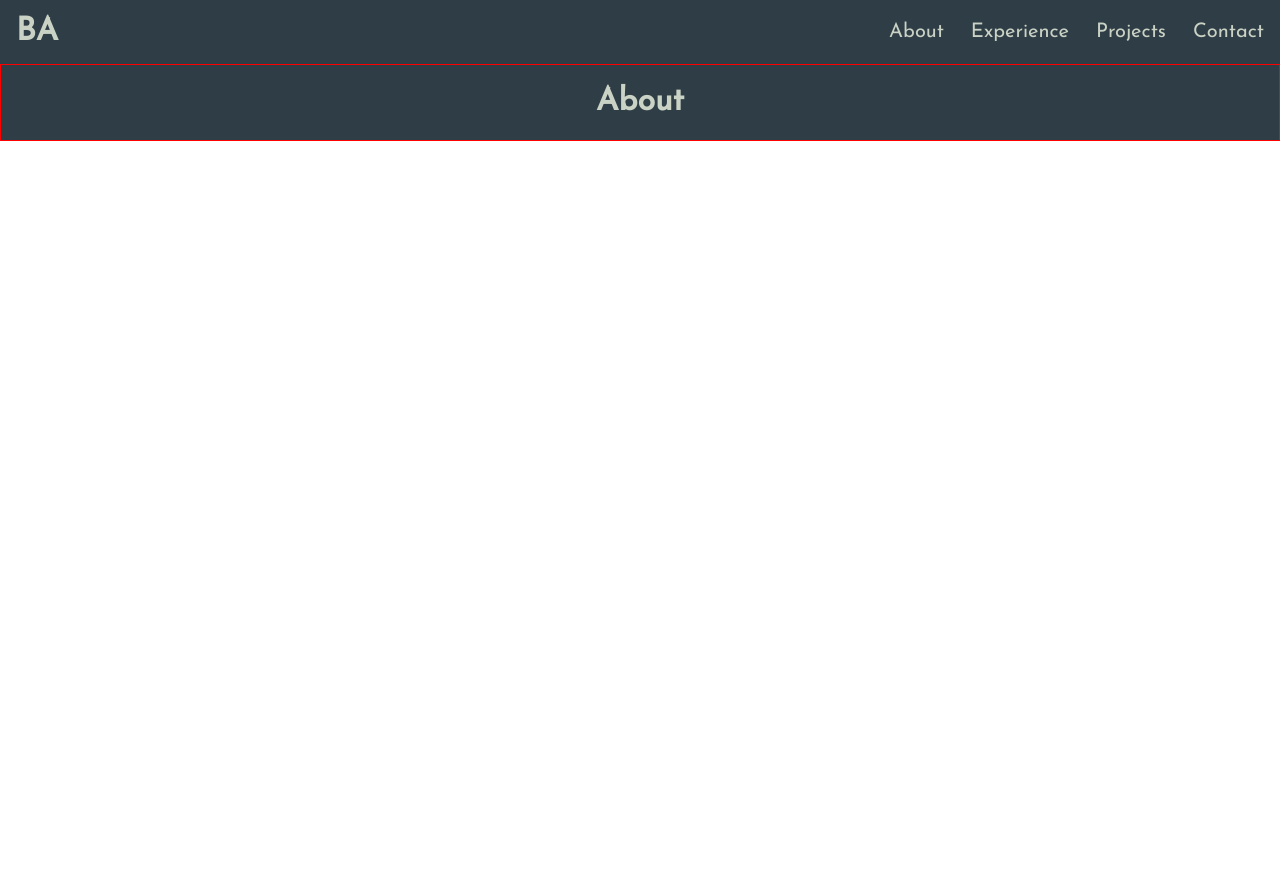
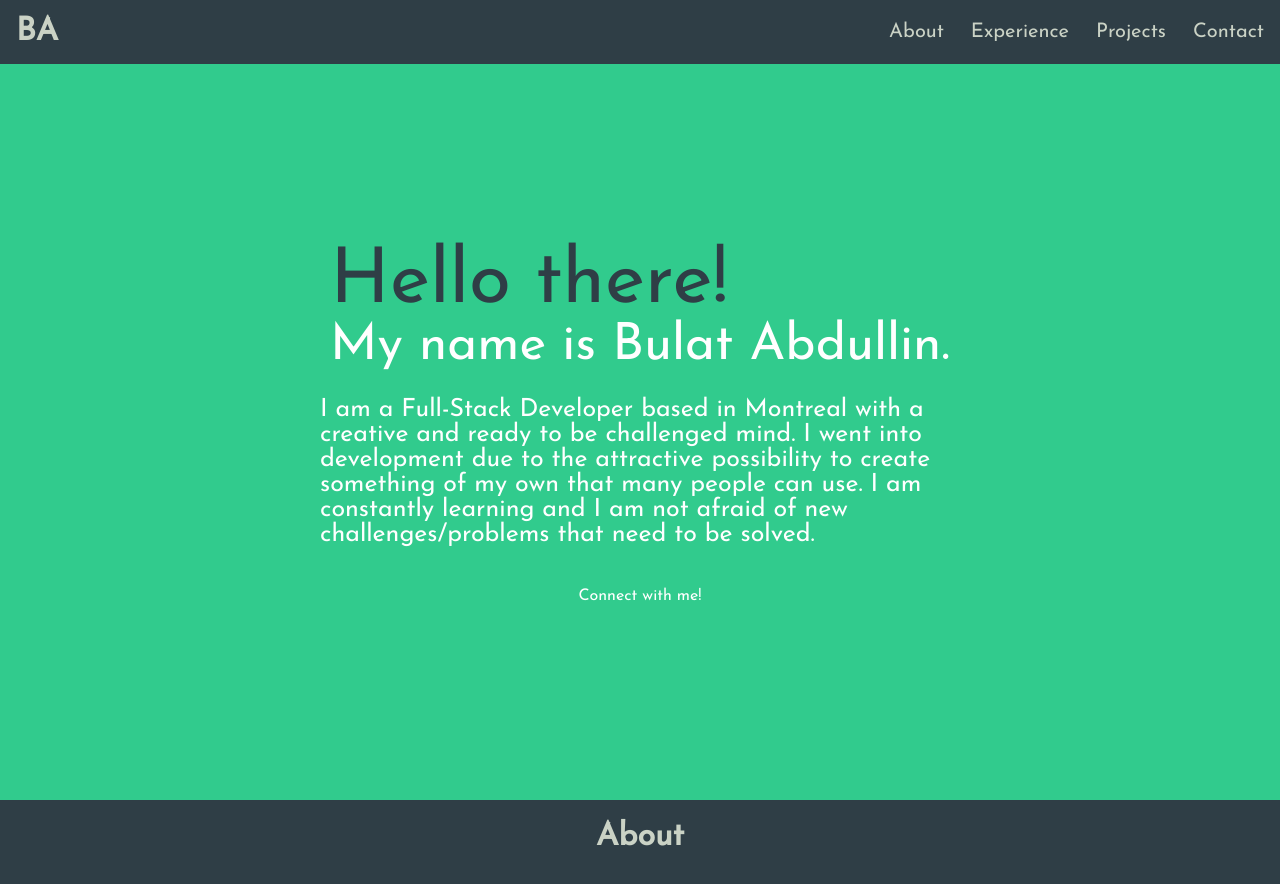
Before and after one commit to bulabd/Portfolio, a React (Create React App) app: page / in a window 1280 px wide. Shown: the top 884 px of the page. Before the commit the page ends 800 px from the top, so only its background shows below. Built offline with nearby package versions, Linux system fonts and the light colour scheme.

Commit message:
Create a greeting section and style it

```diff
--- a/src/components/Main/About.css
+++ b/src/components/Main/About.css
@@ -0,0 +1,3 @@
+.about {
+  height: 92vh;
+}
--- /dev/null
+++ b/src/components/Main/Greeting.css
@@ -0,0 +1,30 @@
+.greeting {
+  display: flex;
+  flex-direction: column;
+  justify-content: center;
+  align-items: center;
+  height: 92vh;
+  background-color: #31CB8D;
+  color: white;
+}
+
+.firstGreeting {
+  text-align: left;
+}
+
+.hello {
+  color: #2F3E46;
+  font-size: 6vw;
+  margin: 0;
+}
+
+.myname {
+  font-size: 4vw;
+  margin: 0;
+}
+
+.summary {
+  width: 50vw;
+  text-align: left;
+  font-size: 25px;
+}
--- /dev/null
+++ b/src/components/Main/Greeting.js
@@ -0,0 +1,16 @@
+import './Greeting.css';
+
+export default function Greeting() {
+  return (
+    <div className='greeting'>
+      <div className='firstGreeting'>
+        <p className='hello'>Hello there!</p>
+        <p className='myname'>My name is Bulat Abdullin.</p>
+      </div>
+      <div className='summary'>
+        <p>I am a Full-Stack Developer based in Montreal with a creative and ready to be challenged mind. I went into development due to the attractive possibility to create something of my own that many people can use. I am constantly learning and I am not afraid of new challenges/problems that need to be solved.</p>
+      </div>
+      <p>Connect with me!</p>
+    </div>
+  );
+}
--- a/src/components/Main/Main.css
+++ b/src/components/Main/Main.css
@@ -1,5 +1,5 @@
 .main {
-  border: 1px red solid;
+  /* border: 1px red solid; */
   background-color: #2F3E46;
   color: #CAD2C5;
 }
--- a/src/components/Main/Main.js
+++ b/src/components/Main/Main.js
@@ -1,9 +1,11 @@
 import './Main.css';
+import Greeting from './Greeting';
 import About from './About.js';
 
 export default function Main() {
   return (
     <div className='main'>
+      <Greeting />
       <About />
     </div>
   );
```
